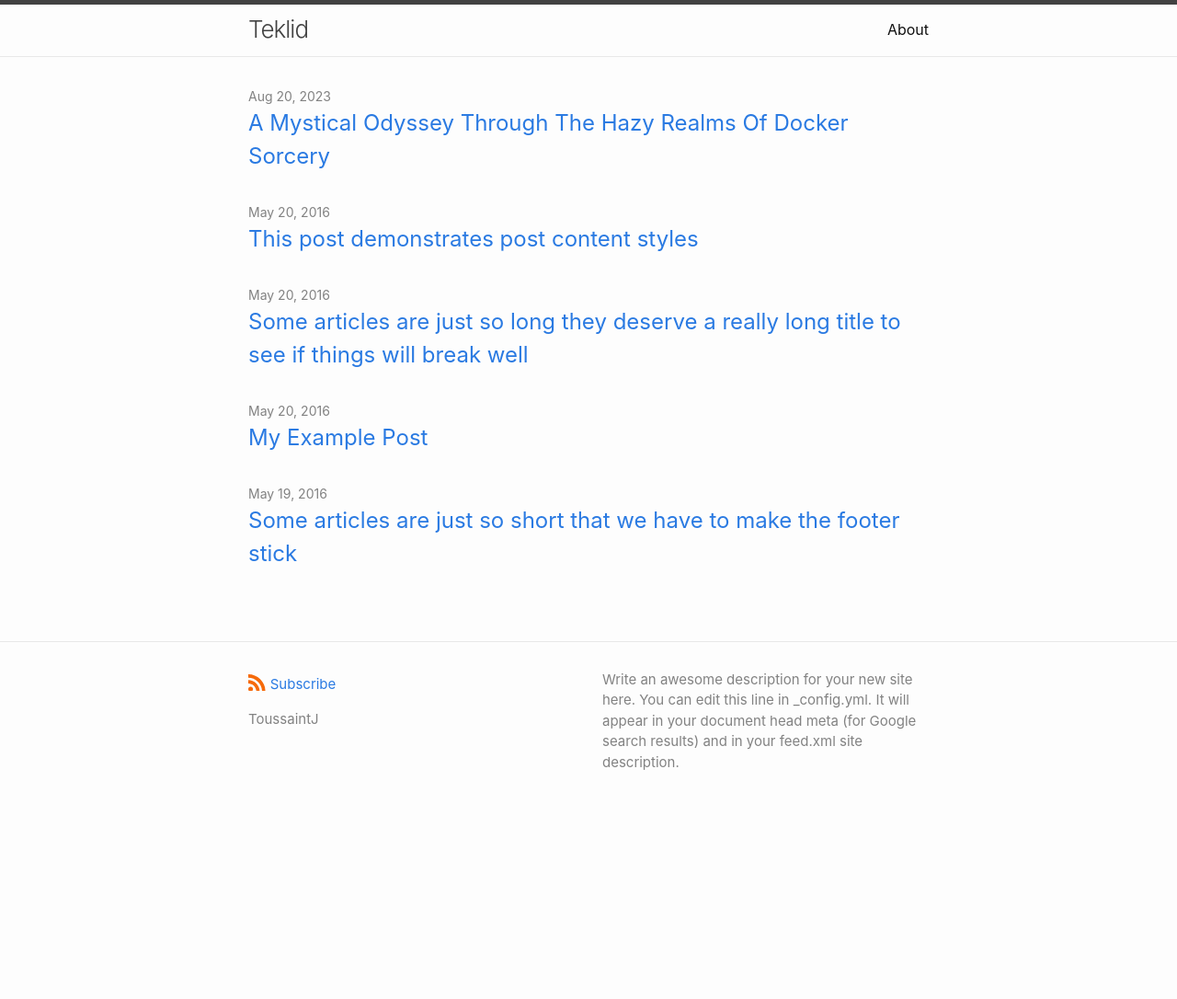
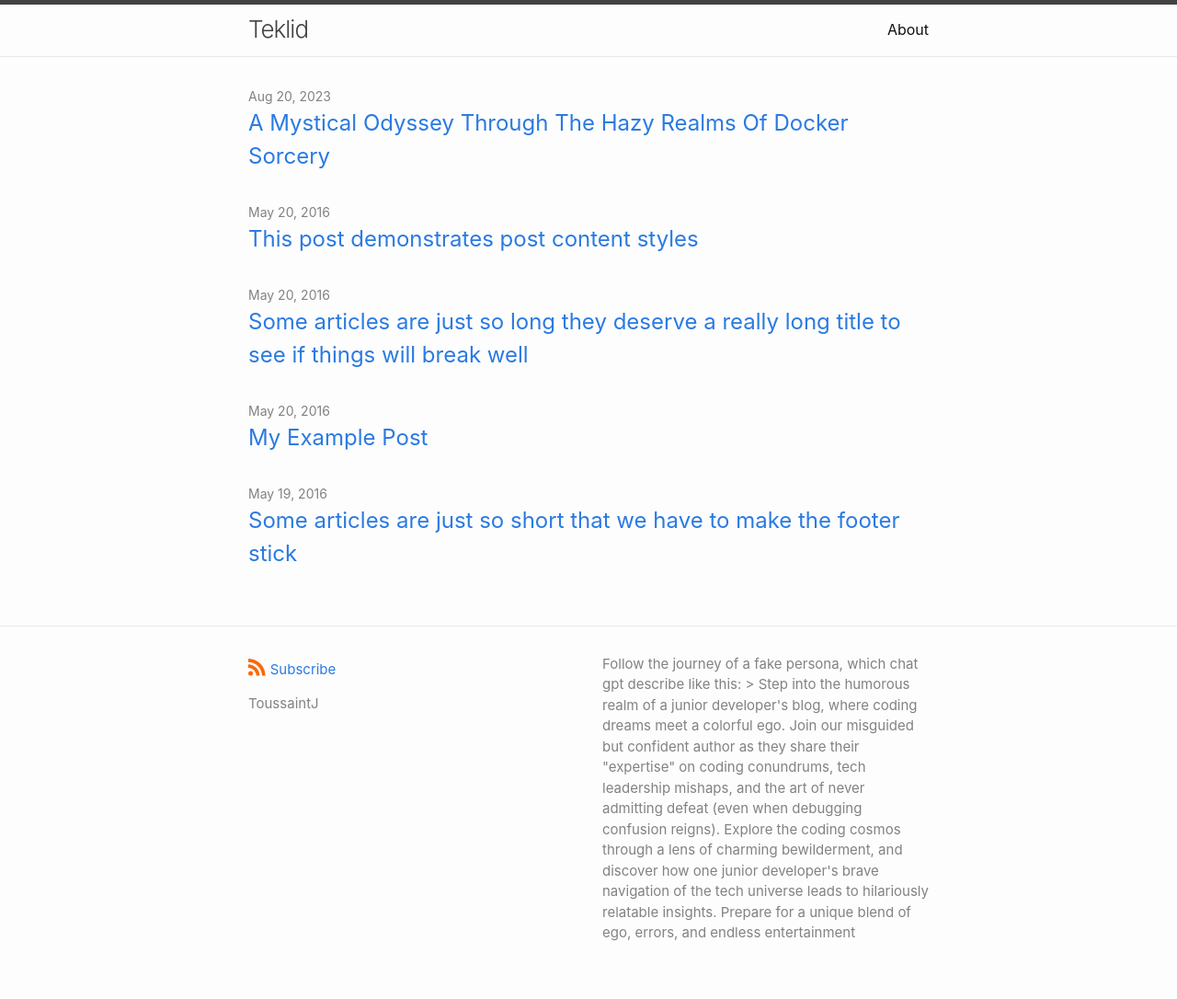
Before and after one commit to ToussaintJ/teklid-github-pages, a Jekyll site: the page built from index.md, in a window 1280 px wide. Shown: the whole page at 92% size. Built offline with Jekyll 4.4.1, drawn with Linux system fonts in a browser that asks for light colours; before the commit the page ends 900 px from its top, so only the background shows below that.

Commit message:
add description

```diff
--- a/_config.yml
+++ b/_config.yml
@@ -5,9 +5,8 @@
 # The `>` after `description:` means to ignore line-breaks until next key.
 # If you want to omit the line-break after the end of text, use `>-` instead.
 description: >
-  Write an awesome description for your new site here. You can edit this line
-  in _config.yml. It will appear in your document head meta (for Google search
-  results) and in your feed.xml site description.
+  Follow the journey of a fake persona, which chat gpt describe like this: >
+  Step into the humorous realm of a junior developer's blog, where coding dreams meet a colorful ego. Join our misguided but confident author as they share their "expertise" on coding conundrums, tech leadership mishaps, and the art of never admitting defeat (even when debugging confusion reigns). Explore the coding cosmos through a lens of charming bewilderment, and discover how one junior developer's brave navigation of the tech universe leads to hilariously relatable insights. Prepare for a unique blend of ego, errors, and endless entertainment
 
 # Build settings
 
```
